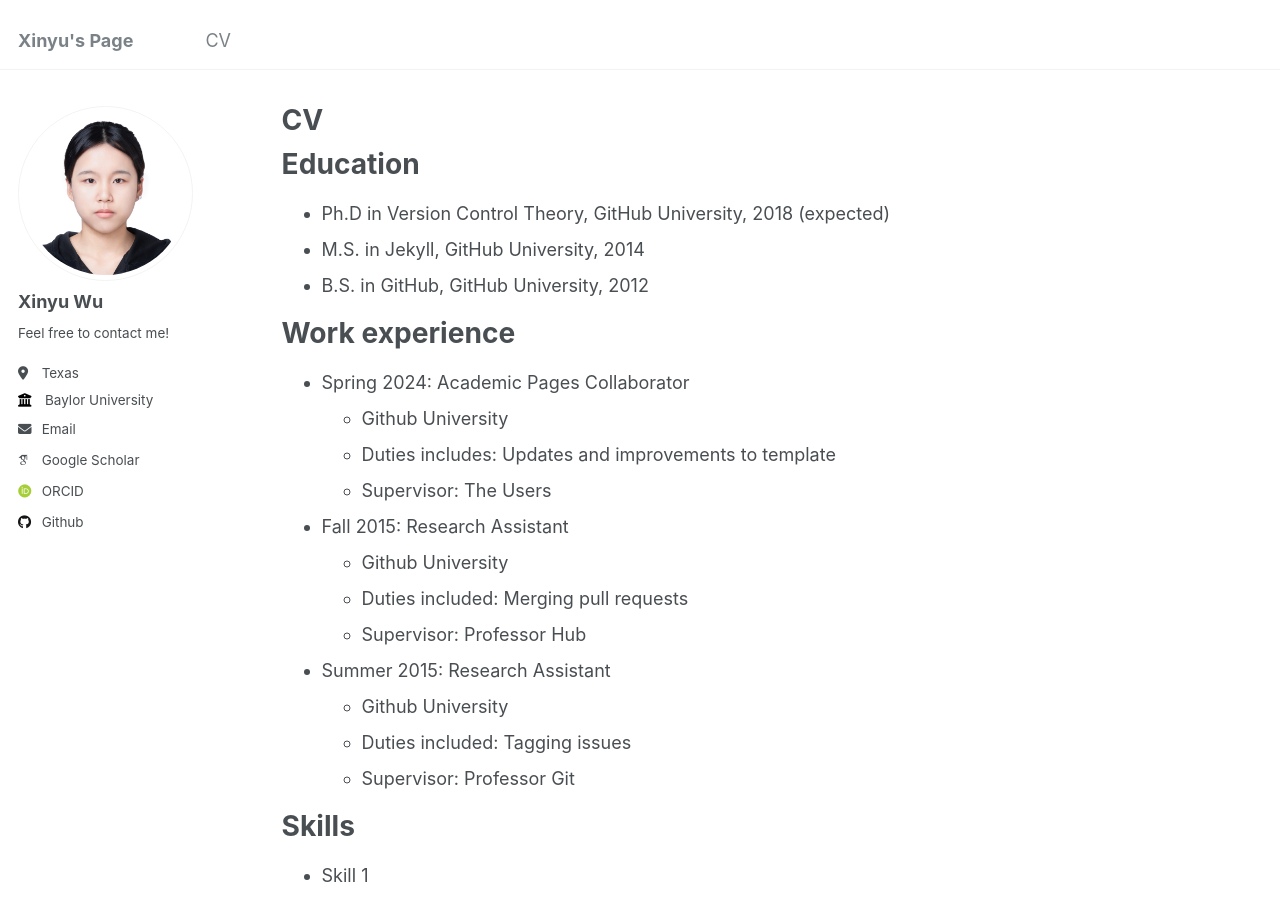
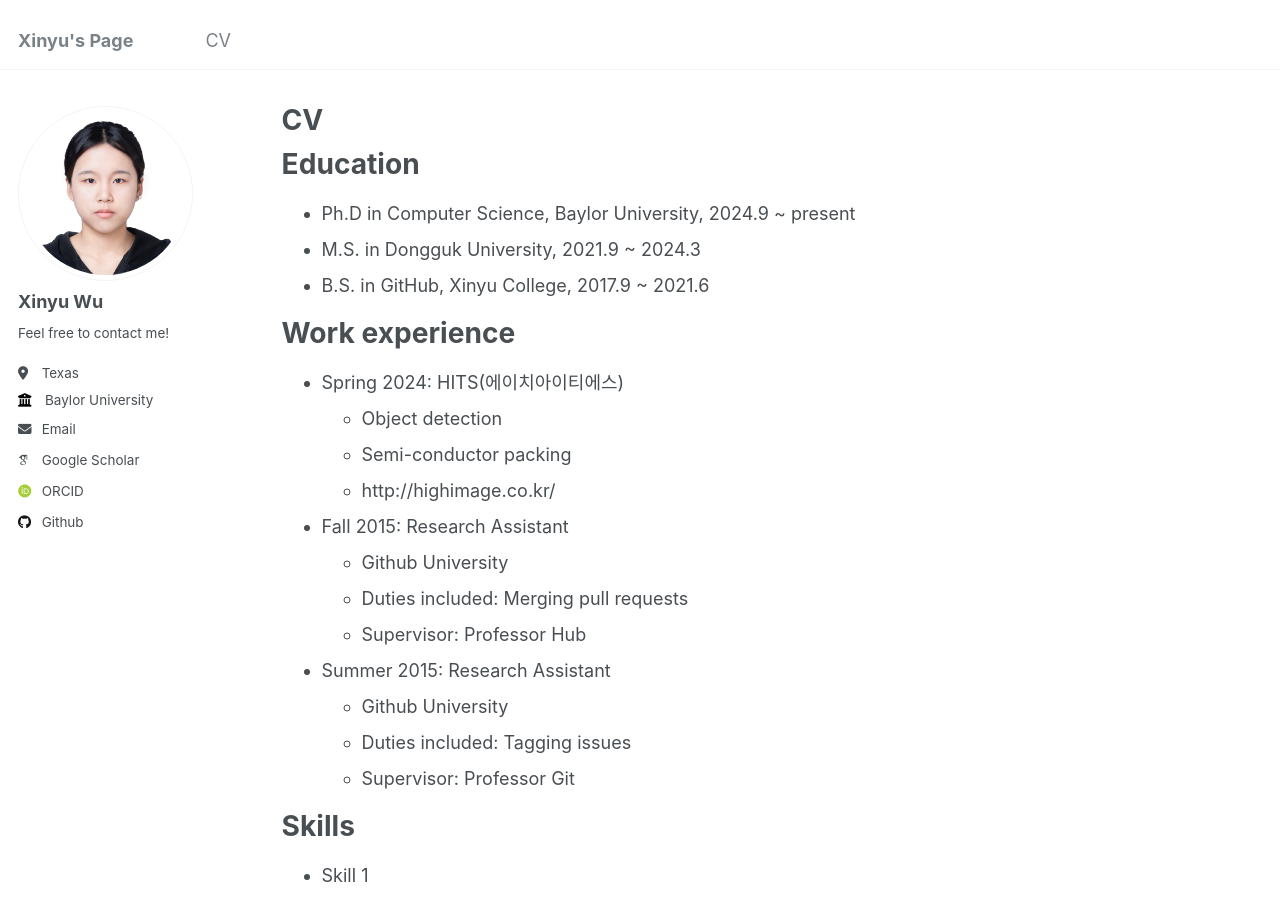
Before and after one commit to wuxinyu519/wuxinyu519.github.io, a Jekyll site: the page built from _pages/cv.md, in a window 1280 px wide and 900 px high. Built offline with Jekyll 4.4.1, drawn with Linux system fonts in a browser that asks for light colours; some web fonts are replaced.

```diff
--- a/_pages/cv.md
+++ b/_pages/cv.md
@@ -11,16 +11,16 @@
 
 Education
 ======
-* Ph.D in Version Control Theory, GitHub University, 2018 (expected)
-* M.S. in Jekyll, GitHub University, 2014
-* B.S. in GitHub, GitHub University, 2012
+* Ph.D in Computer Science, Baylor University, 2024.9 ~ present
+* M.S. in Dongguk University, 2021.9 ~ 2024.3
+* B.S. in GitHub, Xinyu College, 2017.9 ~ 2021.6
 
 Work experience
 ======
-* Spring 2024: Academic Pages Collaborator
-  * Github University
-  * Duties includes: Updates and improvements to template
-  * Supervisor: The Users
+* Spring 2024: HITS(에이치아이티에스)
+  * Object detection
+  * Semi-conductor packing
+  * http://highimage.co.kr/
 
 * Fall 2015: Research Assistant
   * Github University
```
